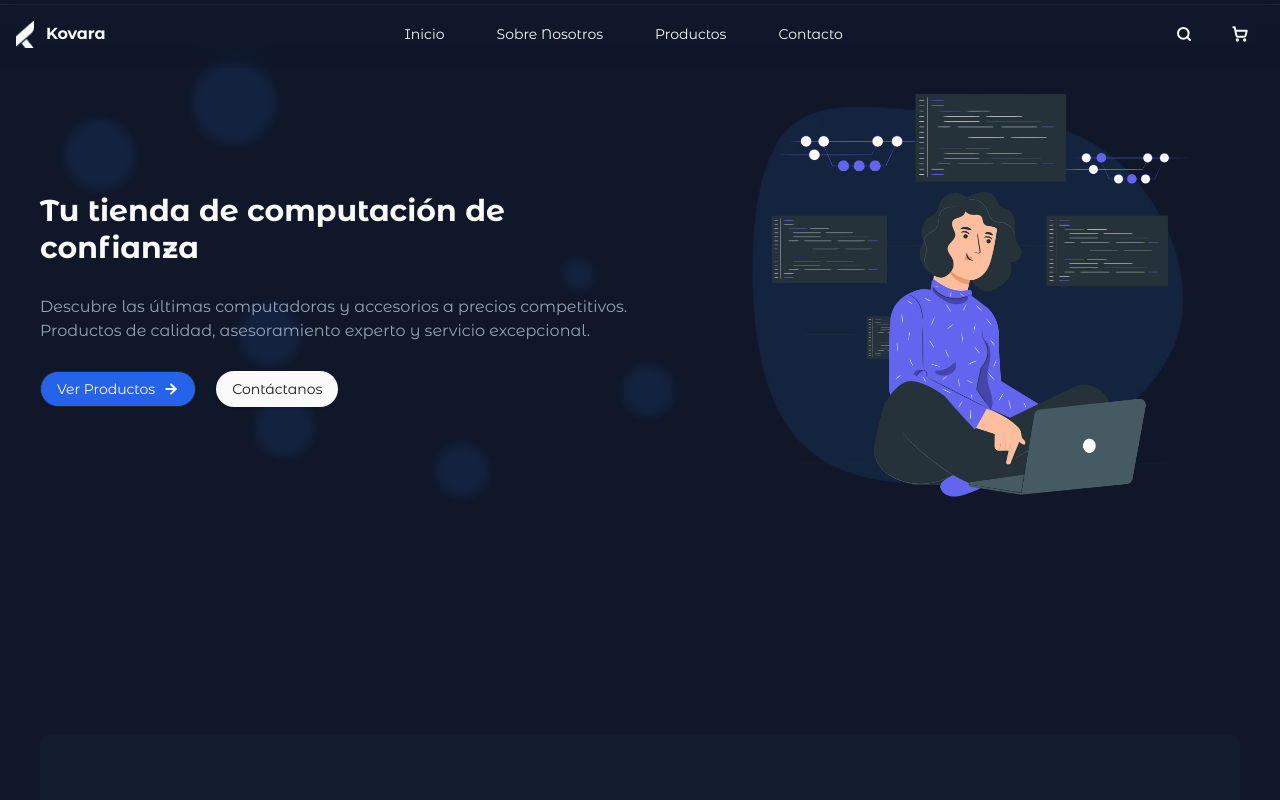
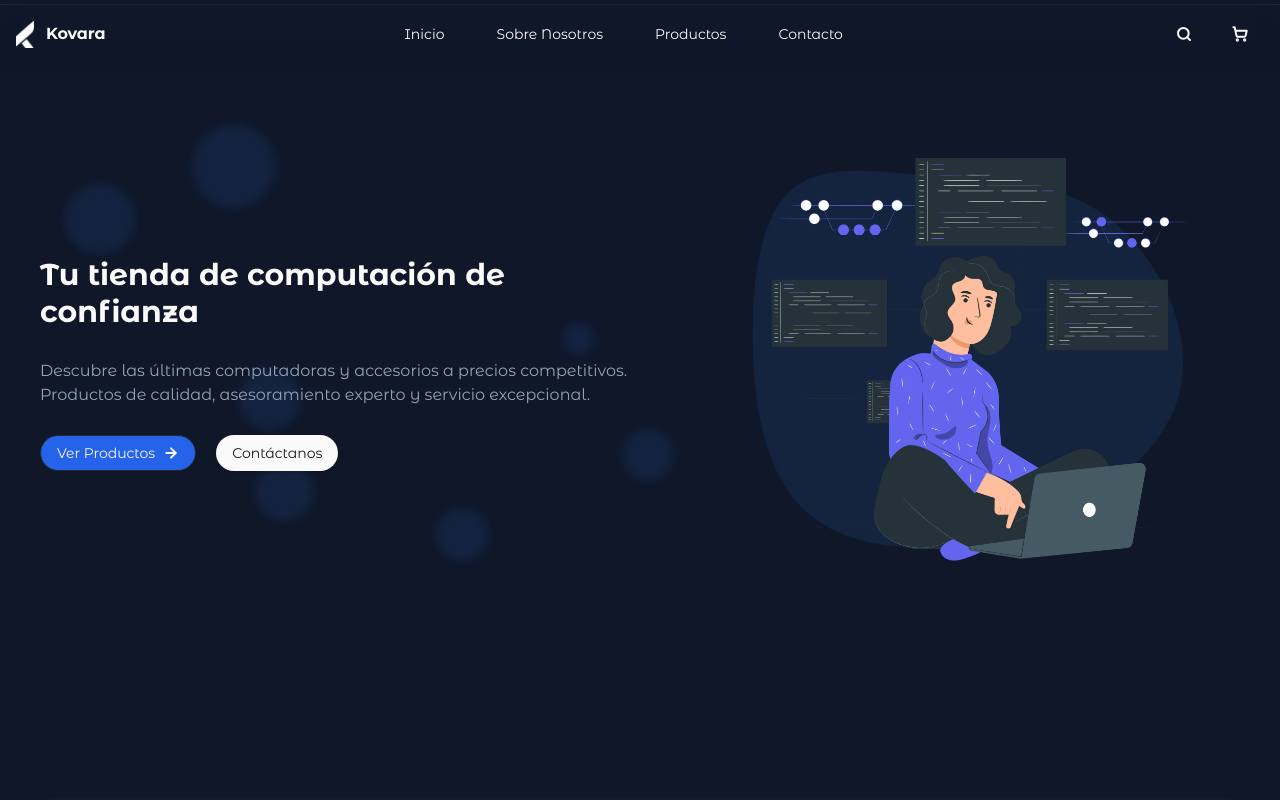
Before and after one commit to aaronportobanco/kovara-website, a Next.js app: page / in a window 1280 px wide. Shown: the top 800 px of the page. Built offline with nearby package versions, Linux system fonts and the light colour scheme.

Commit message:
Refactor layout and page components for improved structure and analytics integration

```diff
--- a/src/app/layout.js
+++ b/src/app/layout.js
@@ -1,5 +1,5 @@
-import { Inter } from "next/font/google";
 import { Montserrat_Alternates } from "next/font/google";
+import { Analytics } from "@vercel/analytics/next";
 import NavBar from "@/components/layout/Navbar";
 import Footer from "@/components/layout/Footer";
 import "./globals.css";
@@ -19,8 +19,9 @@ export default function RootLayout({ children }) {
     <html lang="en" className="dark">
       <body className={montserrat.className}>
         <NavBar />
-        <main className="pt-16 flex flex-col items-center gap-[180px] w-full p-5 md:p-10">
+        <main className="pt-16">
           {children}
+          <Analytics />
         </main>
         <Footer />
       </body>
--- a/src/app/page.jsx
+++ b/src/app/page.jsx
@@ -8,7 +8,7 @@ import CustomersTestimonials from "@/components/home/CustomersTestimonials/Custo
 
 export default function Home() {
   return (
-    <>
+    <div className="flex flex-col items-center gap-[180px] w-full p-5 md:p-10">
       <HeroSection />
       <AboutUs />
       <ServicesSection />
@@ -16,6 +16,6 @@ export default function Home() {
       <CheckList />
       <CustomersTestimonials />
       <ContactSection />
-    </>
+    </div>
   );
 }
```
